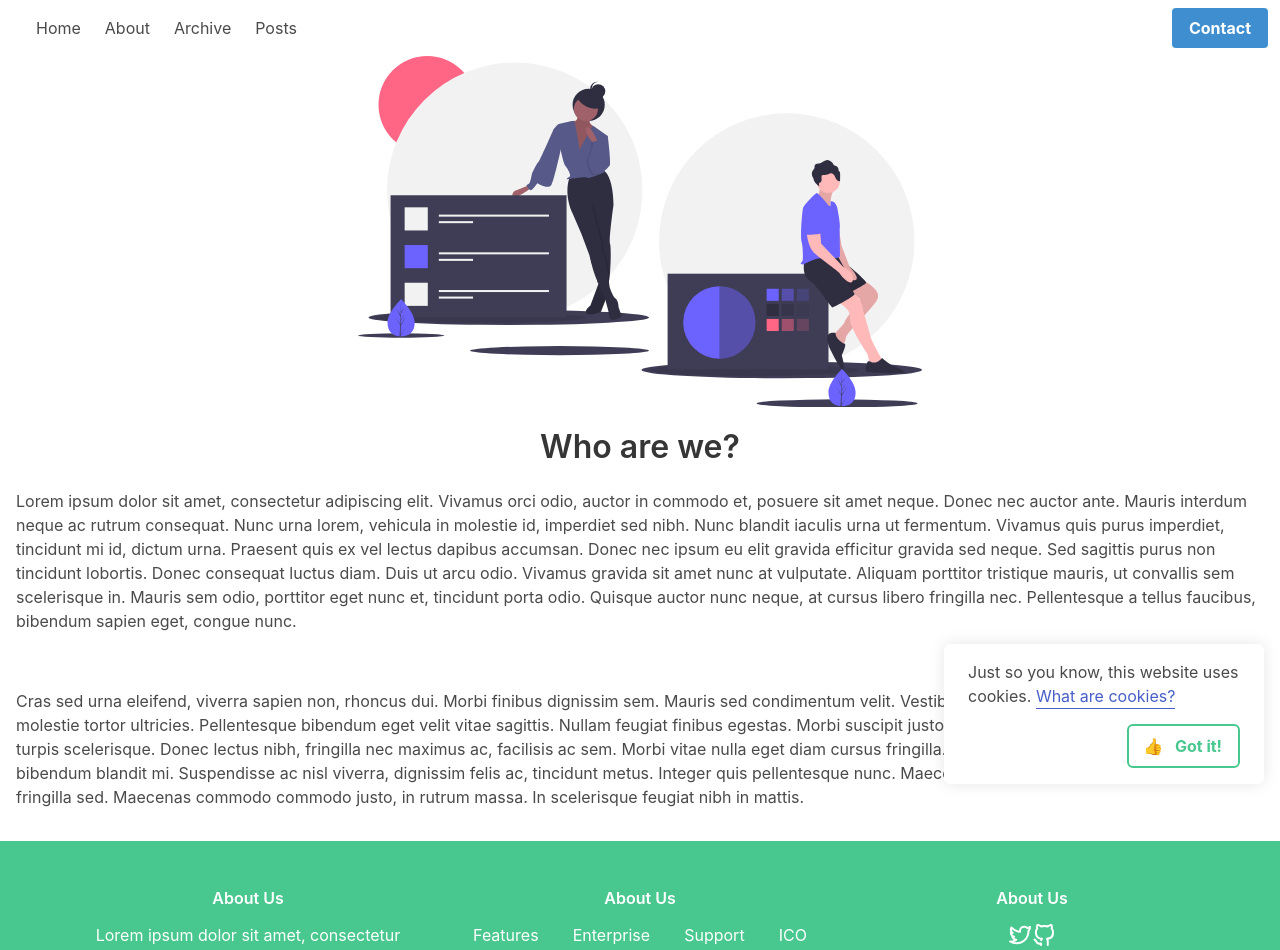
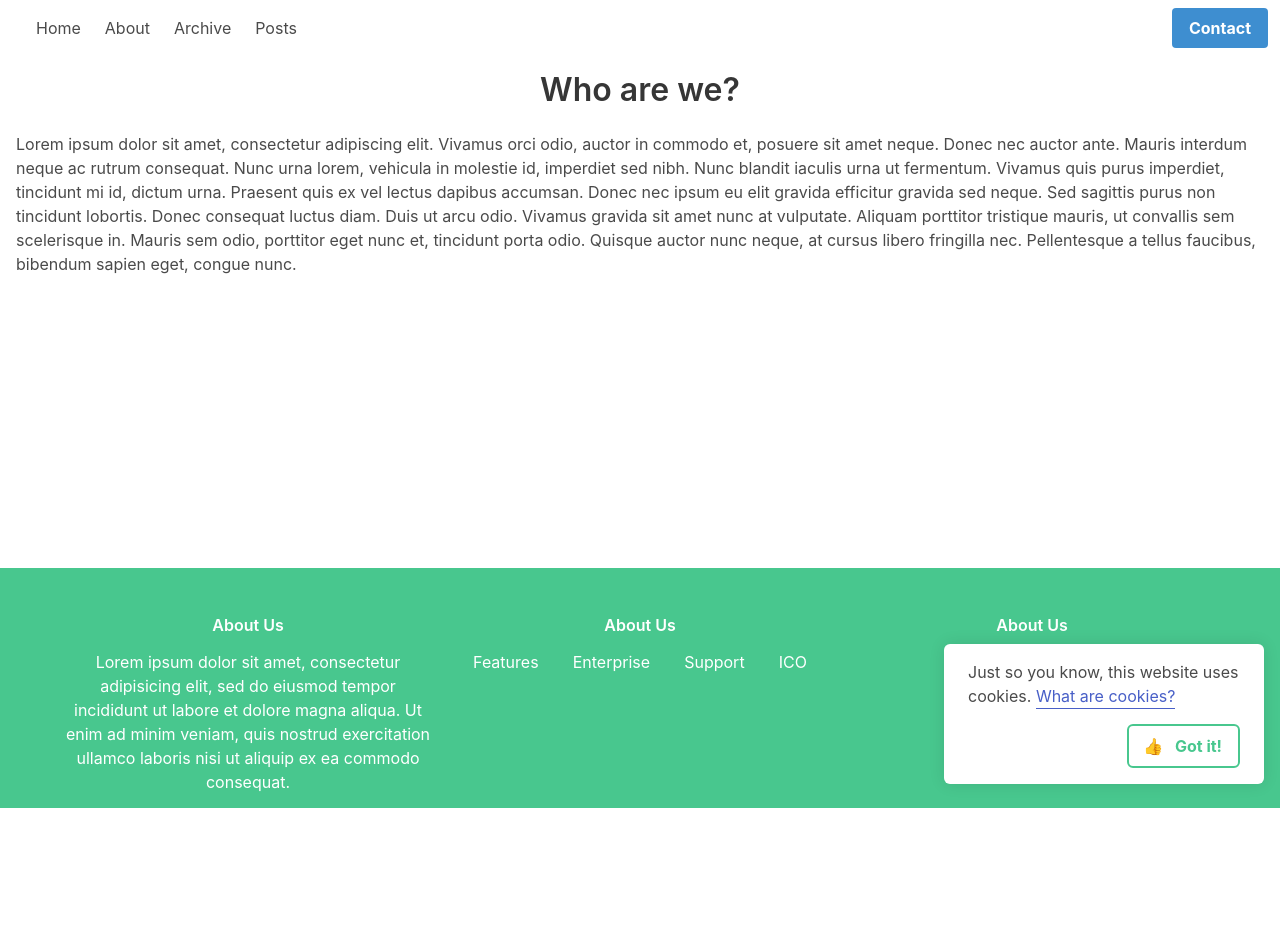
Before and after one commit to msanigar/myles.im, a Next.js app: page /about in a window 1280 px wide. Shown: the top 950 px of the page. After the commit the page ends 808 px from the top, so only its background shows below. Built offline with nearby package versions, Linux system fonts and the light colour scheme.

Commit message:
strip out unneeded stuff

```diff
--- a/src/pages/about/index.tsx
+++ b/src/pages/about/index.tsx
@@ -2,7 +2,6 @@ import Layout from '../../components/Layout';
 import BasicMeta from '../../components/meta/BasicMeta';
 import OpenGraphMeta from '../../components/meta/OpenGraphMeta';
 import TwitterCardMeta from '../../components/meta/TwitterCardMeta';
-import Team from '../../components/svgs/Team';
 
 type Props = {};
 export default function Index({}: Props) {
@@ -13,13 +12,6 @@ export default function Index({}: Props) {
       <BasicMeta url={url} title={title} />
       <OpenGraphMeta url={url} title={title} />
       <TwitterCardMeta url={url} title={title} />
-      <div className="container">
-        <div className="columns is-centered">
-          <div className="column is-half">
-            <Team />
-          </div>
-        </div>
-      </div>
       <div className="content p-4">
         <div className="block has-text-centered">
           <h1 className="title">Who are we?</h1>
@@ -40,22 +32,6 @@ export default function Index({}: Props) {
           bibendum sapien eget, congue nunc.
         </p>
       </div>
-      <div className="block p-4 mb-4">
-        <p>
-          Cras sed urna eleifend, viverra sapien non, rhoncus dui. Morbi finibus
-          dignissim sem. Mauris sed condimentum velit. Vestibulum fermentum enim
-          et elit finibus, nec molestie tortor ultricies. Pellentesque bibendum
-          eget velit vitae sagittis. Nullam feugiat finibus egestas. Morbi
-          suscipit justo ullamcorper lacus molestie, eu eleifend turpis
-          scelerisque. Donec lectus nibh, fringilla nec maximus ac, facilisis ac
-          sem. Morbi vitae nulla eget diam cursus fringilla. Duis lectus ipsum,
-          placerat in velit sed, bibendum blandit mi. Suspendisse ac nisl
-          viverra, dignissim felis ac, tincidunt metus. Integer quis
-          pellentesque nunc. Maecenas blandit justo dui, eget lacinia ipsum
-          fringilla sed. Maecenas commodo commodo justo, in rutrum massa. In
-          scelerisque feugiat nibh in mattis.
-        </p>
-      </div>
     </Layout>
   );
 }
--- a/src/styles/global.scss
+++ b/src/styles/global.scss
@@ -20,7 +20,15 @@
 }
 
 main {
-  min-height: 70vh;
+  min-height: 64vh;
+}
+
+nav.navbar {
+  min-height: 6vh;
+}
+
+footer {
+  height: 30vh;
 }
 
 .tag-list {
```
Also changed, not shown: src/pages/index.tsx (+1 -24 lines), 1 other file (tests, documents, lock files or other folders).
